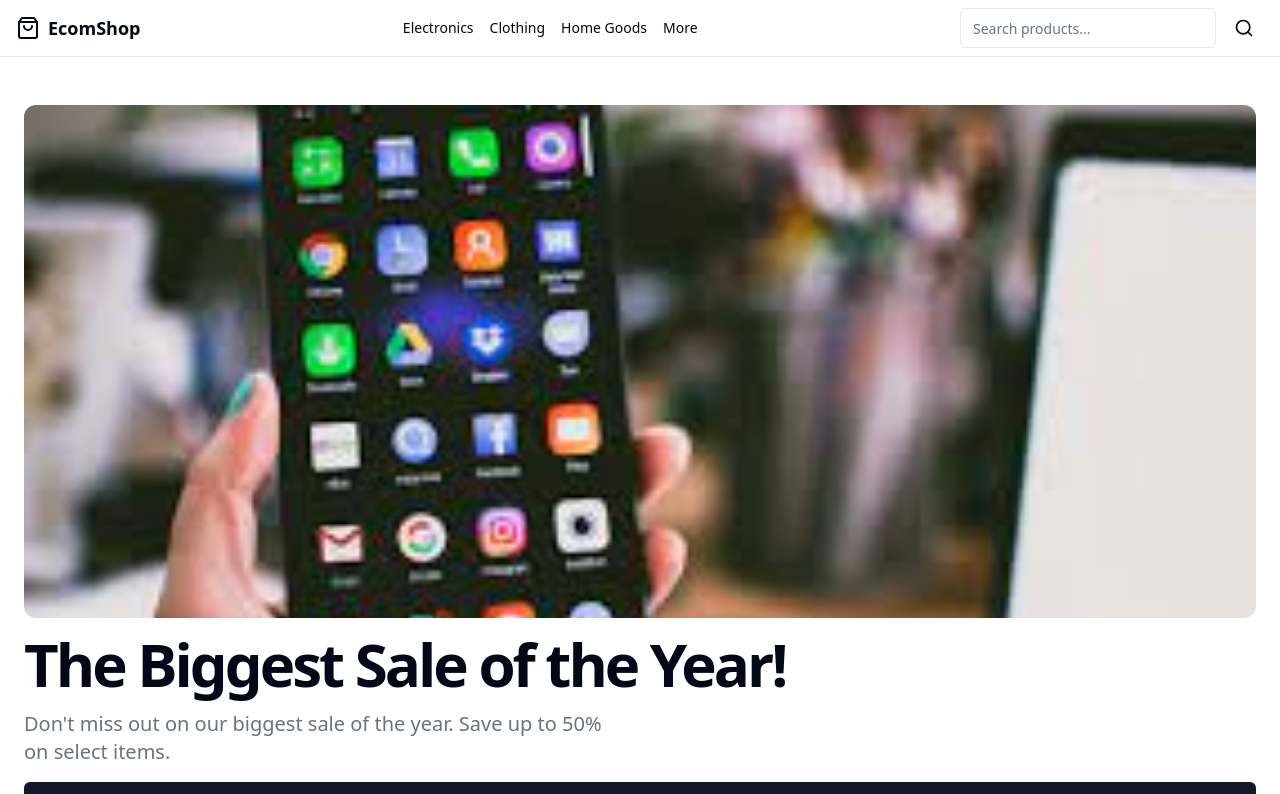
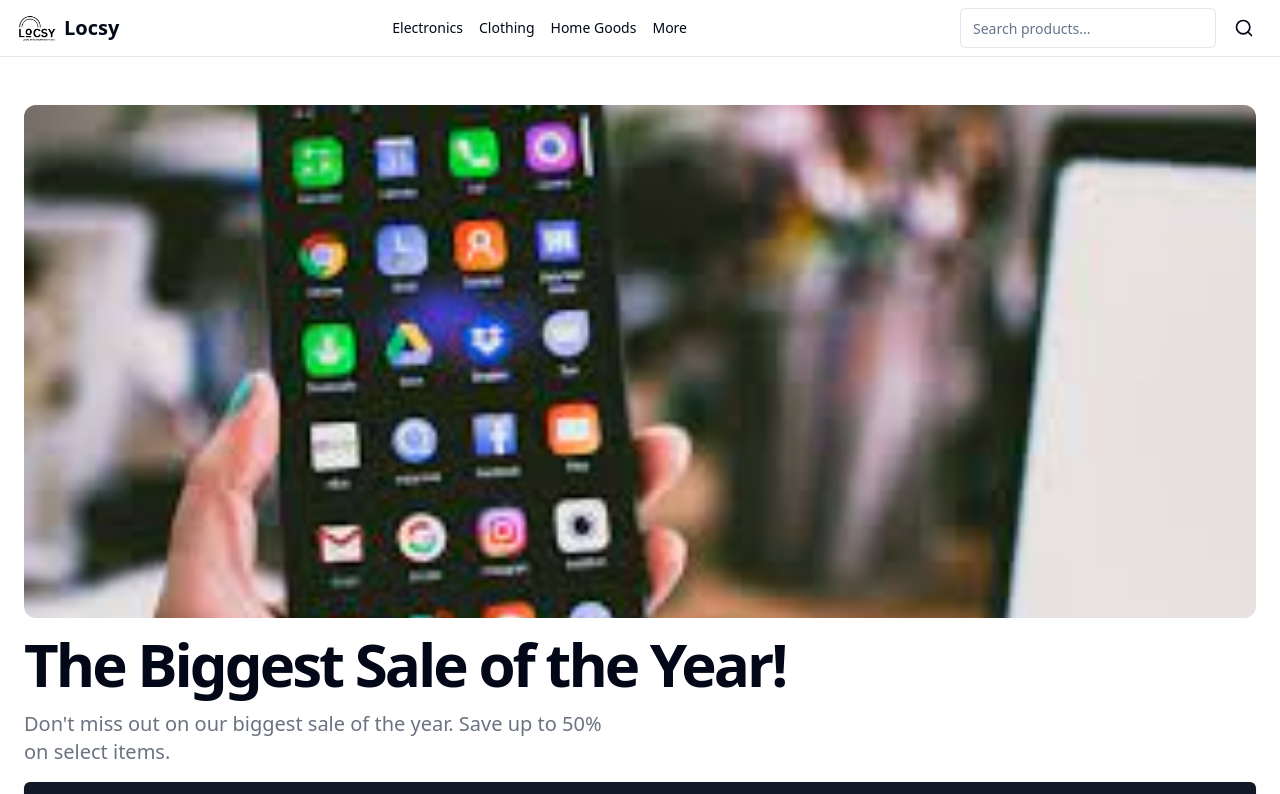
Before and after one commit to imTanay0/locsy-client-ts, a React (Vite) app: page / in a window 1280 px wide. Shown: the top 794 px of the page. Built offline with nearby package versions, Linux system fonts and the light colour scheme; the HTML template or start-up script is replaced by a standard one.

Commit message:
Add logo to header

```diff
--- a/src/components/component/Header.tsx
+++ b/src/components/component/Header.tsx
@@ -1,12 +1,15 @@
+import { Link } from "react-router-dom";
+
 import SearchBox from "./searchBox";
+import logo from "../../assets/logo.png";
 
 export function Header() {
   return (
     <header className="flex items-center justify-between px-4 py-2 border-b">
-      <a className="flex items-center" href="#">
-        <ShoppingBagIcon className="h-6 w-6" />
-        <span className="ml-2 text-lg font-semibold">EcomShop</span>
-      </a>
+      <Link to="/" className="flex items-center">
+        <img className="w-10" src={logo} alt="logo" />
+        <span className="ml-2 text-xl font-semibold">Locsy</span>
+      </Link>
       <nav className="hidden lg:flex gap-4">
         <a className="text-sm hover:underline" href="#">
           Electronics
@@ -27,24 +30,3 @@
     </header>
   );
 }
-
-function ShoppingBagIcon(props: React.SVGProps<SVGSVGElement>) {
-  return (
-    <svg
-      {...props}
-      xmlns="http://www.w3.org/2000/svg"
-      width="24"
-      height="24"
-      viewBox="0 0 24 24"
-      fill="none"
-      stroke="currentColor"
-      strokeWidth="2"
-      strokeLinecap="round"
-      strokeLinejoin="round"
-    >
-      <path d="M6 2 3 6v14a2 2 0 0 0 2 2h14a2 2 0 0 0 2-2V6l-3-4Z" />
-      <path d="M3 6h18" />
-      <path d="M16 10a4 4 0 0 1-8 0" />
-    </svg>
-  );
-}
```
Also changed, not shown: src/assets/logo.png (added).
